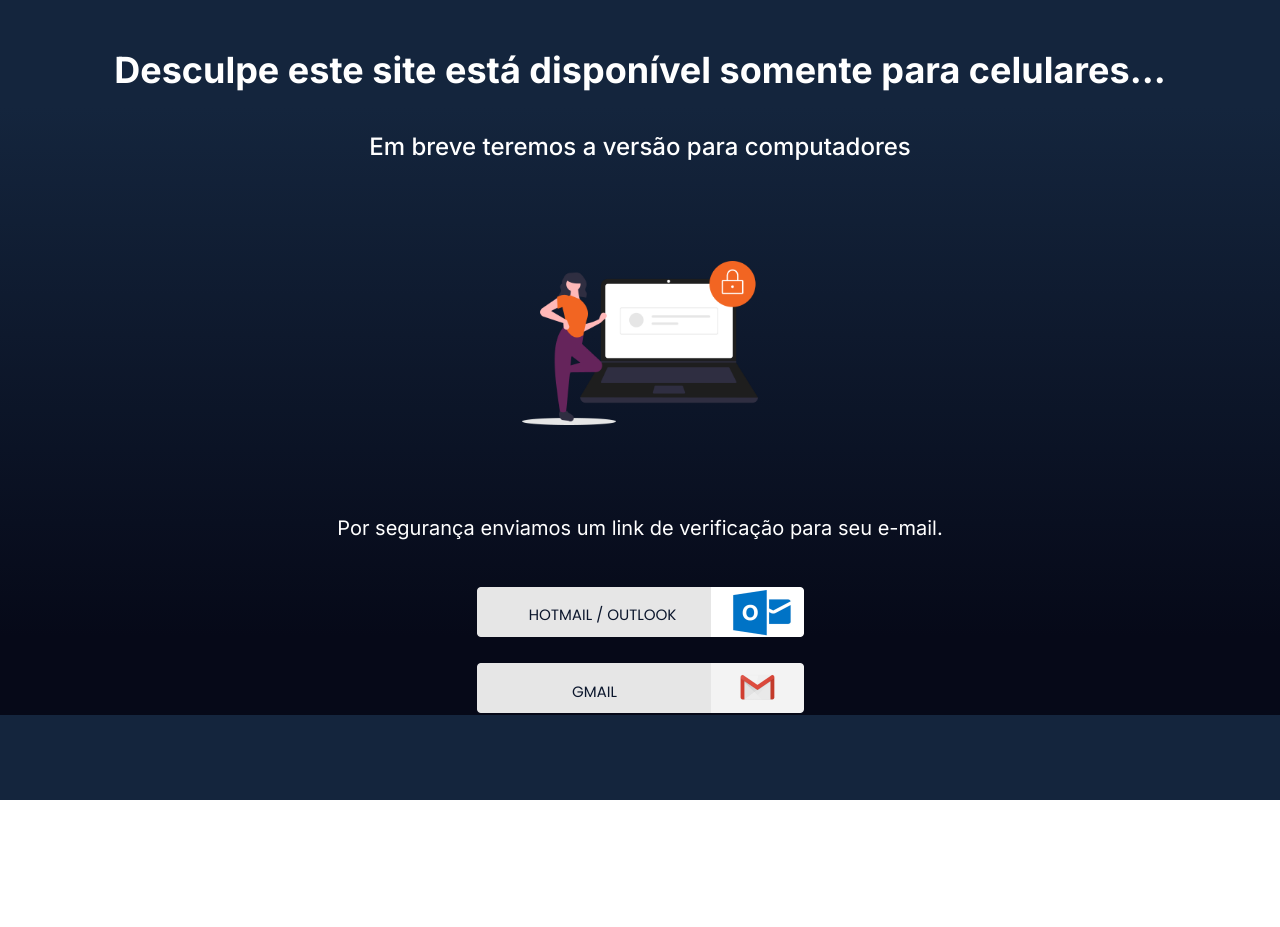
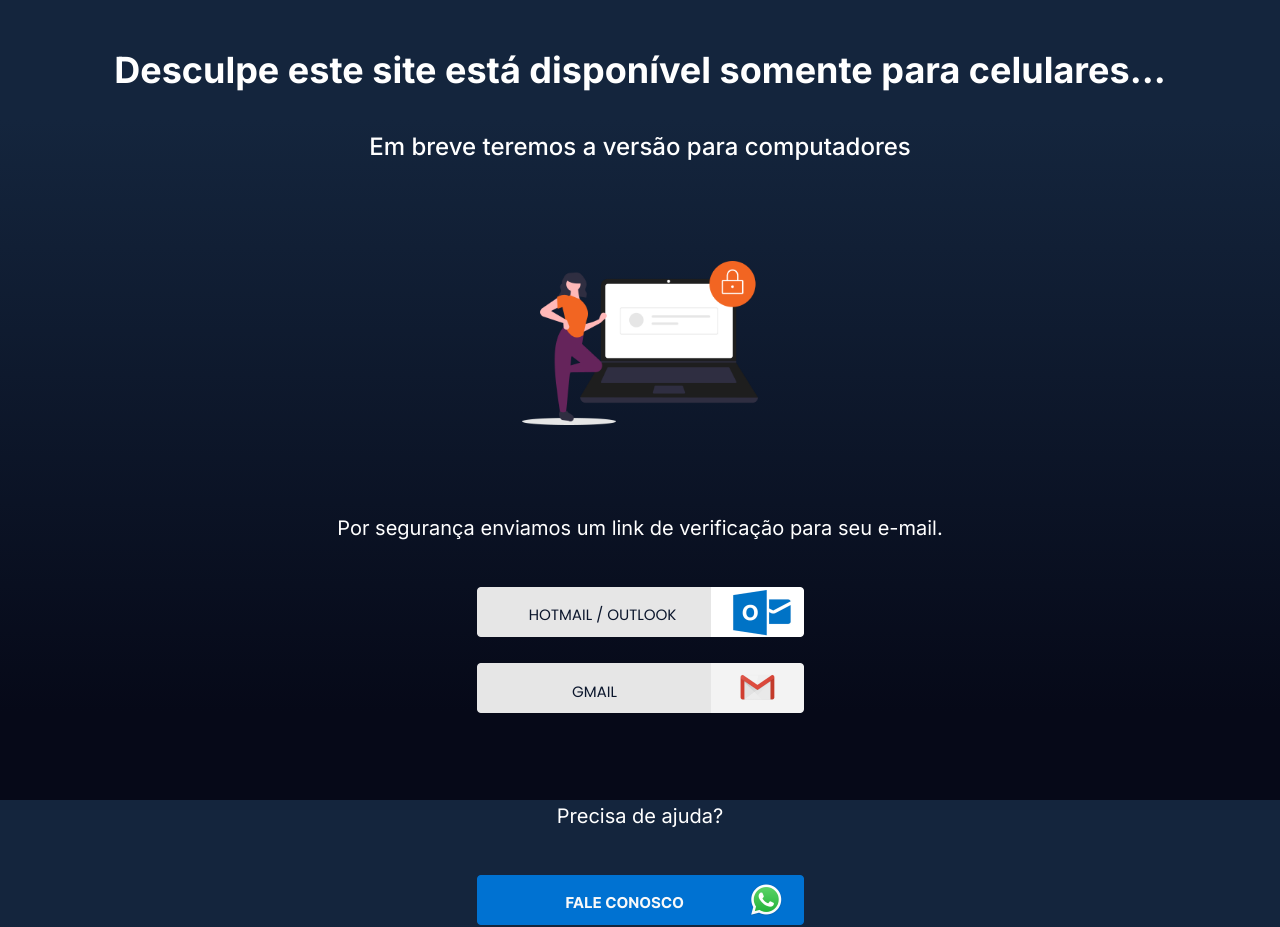
Before and after one commit to eriquyjhordan/jwfscomercio, a Next.js app: page /emailVerification in a window 1280 px wide. Before the commit the page ends 800 px from the top, so only its background shows below. Built offline with nearby package versions, Linux system fonts and the light colour scheme.

Commit message:
feat: create button to help with whatsapp

```diff
--- a/pages/emailVerification.tsx
+++ b/pages/emailVerification.tsx
@@ -18,6 +18,7 @@ export default function EmailVerification() {
           {`
             body {
               background: linear-gradient(0deg, #060918 10.94%, #14253D 85%);
+              height: 100vh;
             }
           `}
         </style>
@@ -37,6 +38,10 @@ export default function EmailVerification() {
         <Link href="/">
           <Image src={gmailButton} alt="Gmail button" className={styles.imageButton} />
         </Link>
+        <p className={styles.warninText} style={{ marginTop: '8.6rem' }}>Precisa de ajuda?</p>
+        <Link href="/">
+          <Image src={whatsappButton} alt="Whatsapp button" className={styles.imageButton} />
+        </Link>
       </div>
     </>
   )
```
